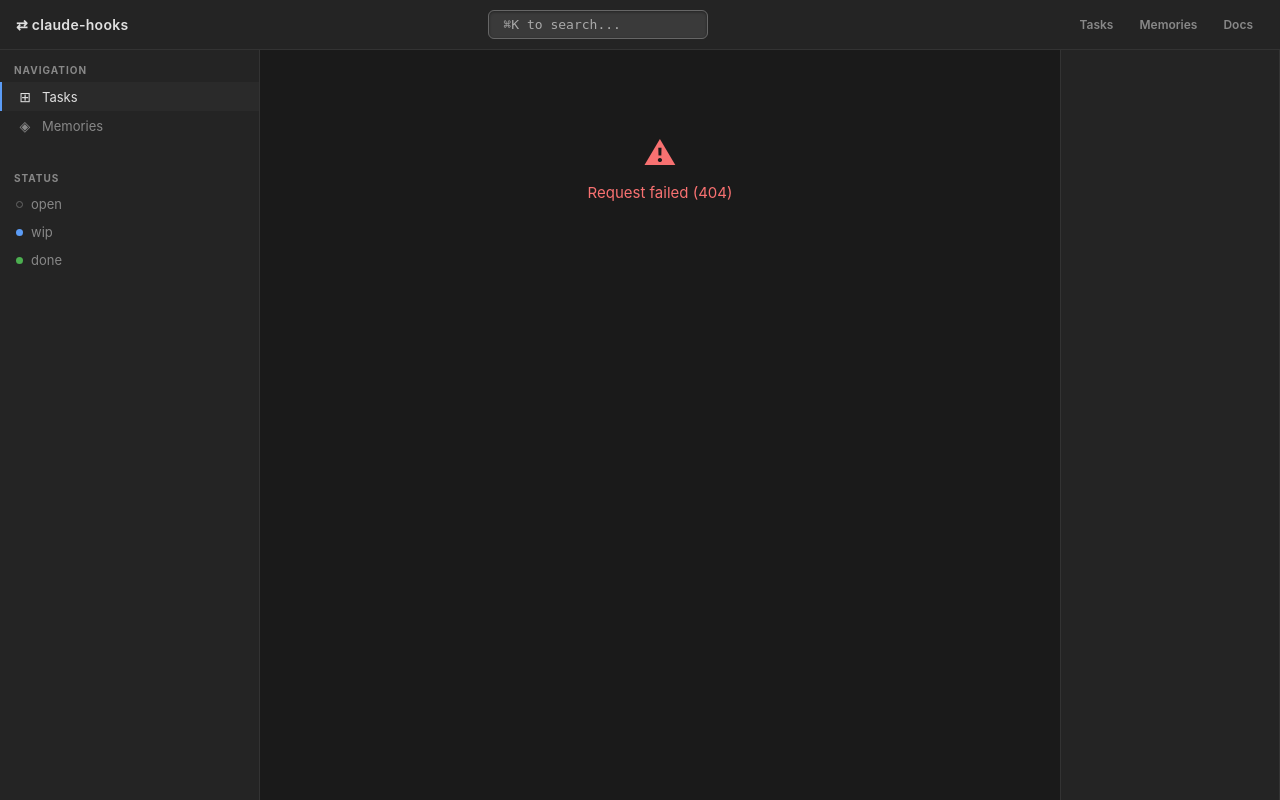
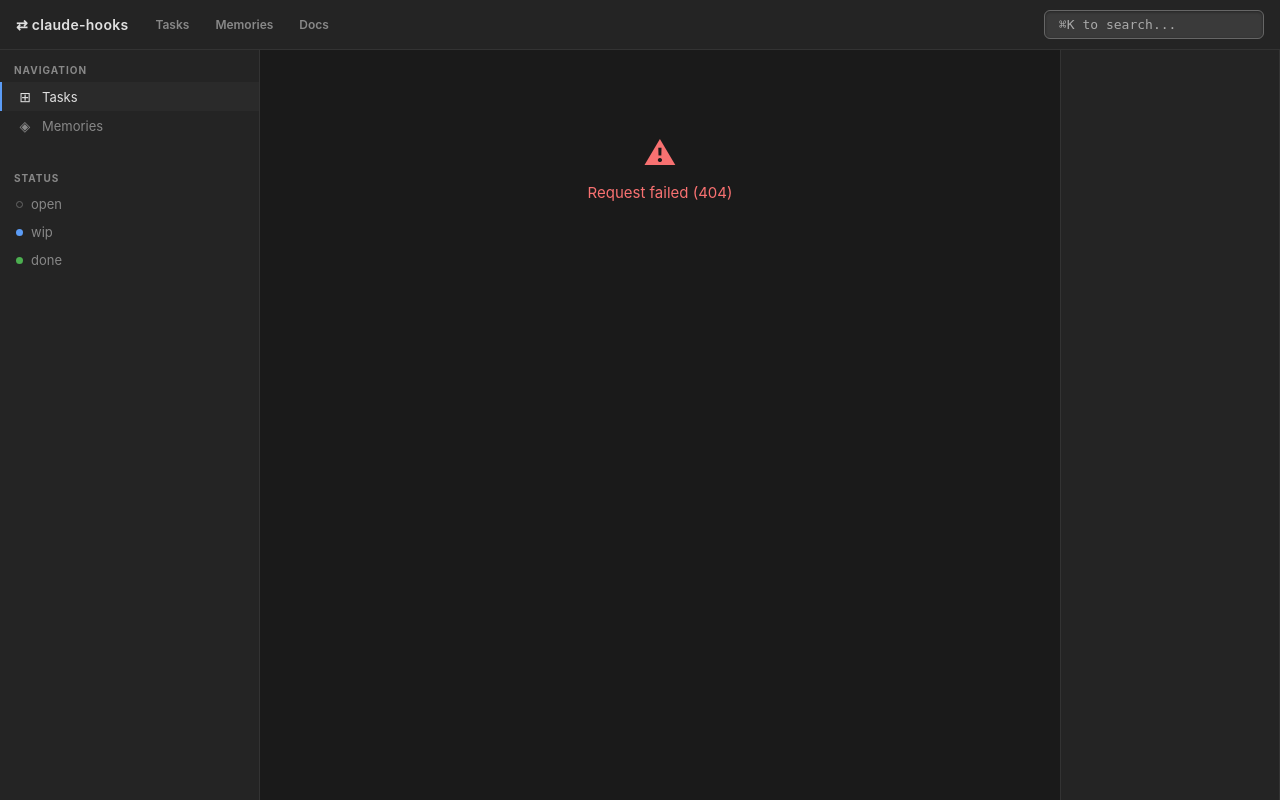
Before and after one commit to debaditya-mohankudo/Lite-Task-Framework-w-Claude-hooks, a Python web app: template hooks/templates/ui/tasks/list.html in a window 1280 px wide. Run offline with Jinja, Linux system fonts and the light colour scheme; the template is opened without the code that fills it, so the values that code supplies are empty; some libraries are stand-ins or nearby versions.

Commit message:
feat(ui): move nav links to left of header, grouped with logo
task:e424e9d8
epic:75d67a83

```diff
--- a/hooks/static/ui.css
+++ b/hooks/static/ui.css
@@ -276,6 +276,7 @@
 
 
 /* ── Header nav ── */
+.header-left { display: flex; align-items: center; gap: 16px; }
 .header-nav { display: flex; gap: 4px; }
 .nav-link { font-size: 12px; font-weight: 600; color: var(--muted); text-decoration: none;
             padding: 4px 10px; border-radius: 5px; border: 1px solid transparent; }
--- a/hooks/templates/ui/base.html
+++ b/hooks/templates/ui/base.html
@@ -85,21 +85,23 @@
     });
 
   </script>
-  <link rel="stylesheet" href="/ui/static/ui.css?v=4">
+  <link rel="stylesheet" href="/ui/static/ui.css?v=5">
 </head>
 <body class="{% block body_class %}{% endblock %}">
   <header>
-    <span class="logo">⇄ claude-hooks</span>
+    <div class="header-left">
+      <span class="logo">⇄ claude-hooks</span>
+      <nav class="header-nav">
+        <a class="nav-link" href="/ui/tasks/">Tasks</a>
+        <a class="nav-link" href="/ui/memory/">Memories</a>
+        <a class="nav-link" href="/ui/docs/">Docs</a>
+      </nav>
+    </div>
     <input class="task-search"
            type="text"
            placeholder="⌘K to search..."
            readonly
            onclick="openSearch()">
-    <nav class="header-nav">
-      <a class="nav-link" href="/ui/tasks/">Tasks</a>
-      <a class="nav-link" href="/ui/memory/">Memories</a>
-      <a class="nav-link" href="/ui/docs/">Docs</a>
-    </nav>
   </header>
 
   <div id="cockpit-wrap"
```
